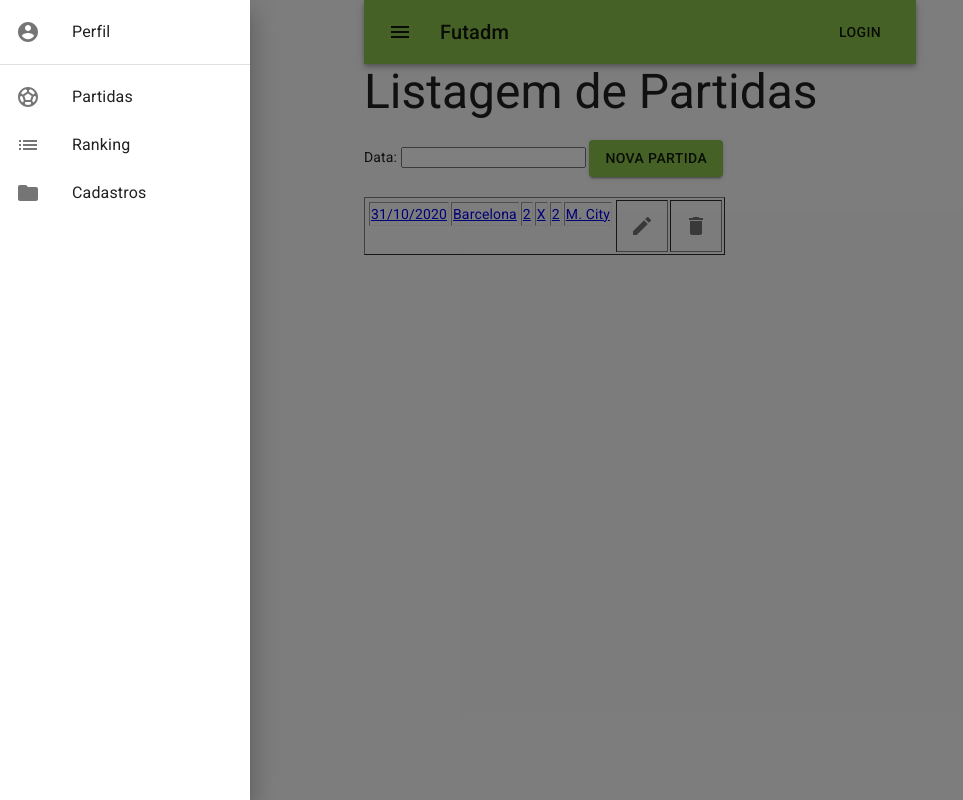
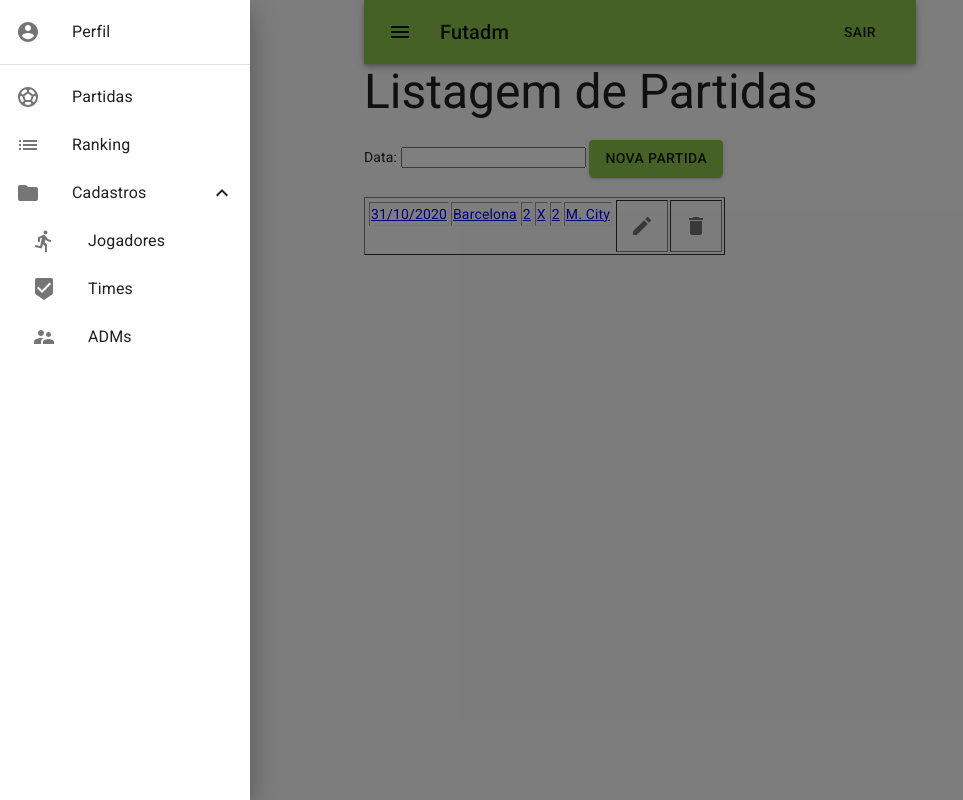
Before and after one commit to dsm-cefet-rj/trabalho-integrado-2020-1-grupo-5, a React (Create React App) app in the folder src/front-end/: page / in a window 1280 px wide. Both pictures are taken after a click on the button 400 px from the left and 32 px from the top of the page. Shown: the whole page, without its empty margins (0-963 px from the left). Built offline with nearby package versions, Linux system fonts and the light colour scheme; data requests are answered from the project's data file.

Commit message:
Adicionando uma Nested List num dos itens do Drawer

```diff
--- a/src/front-end/src/components/layout/AppBar.js
+++ b/src/front-end/src/components/layout/AppBar.js
@@ -32,7 +32,7 @@ export default function ButtonAppBar(props) {
           <Typography variant="h6" className={classes.title}>
             Futadm
           </Typography>
-          <Button color="inherit">Login</Button>
+          <Button color="inherit">Sair</Button>
         </Toolbar>
       </AppBar>
     </div>
--- a/src/front-end/src/components/layout/Drawer.js
+++ b/src/front-end/src/components/layout/Drawer.js
@@ -1,4 +1,5 @@
-import React from 'react';
+import React, {useState} from 'react';
+import { makeStyles } from '@material-ui/core/styles';
 import MUIDrawer from '@material-ui/core/SwipeableDrawer';
 import List from '@material-ui/core/List';
 import ListItem from '@material-ui/core/ListItem';
@@ -9,11 +10,35 @@ import Divider from '@material-ui/core/Divider';
 import AccountCircleIcon from '@material-ui/icons/AccountCircle';
 import SportsSoccerIcon from '@material-ui/icons/SportsSoccer';
 import ListIcon from '@material-ui/icons/List';
+import DirectionsRunIcon from '@material-ui/icons/DirectionsRun';
+import BeenhereIcon from '@material-ui/icons/Beenhere';
+import SupervisorAccountIcon from '@material-ui/icons/SupervisorAccount';
 import FolderIcon from '@material-ui/icons/Folder';
+import Collapse from '@material-ui/core/Collapse';
+import ExpandLess from '@material-ui/icons/ExpandLess';
+import ExpandMore from '@material-ui/icons/ExpandMore';
 import {Link} from "react-router-dom";
 
+const useStyles = makeStyles((theme) => ({
+    root: {
+      width: '100%',
+      maxWidth: 360,
+      backgroundColor: theme.palette.background.paper,
+    },
+    nested: {
+      paddingLeft: theme.spacing(4),
+    },
+  }));
 
 export default function Drawer(props){
+
+    const classes = useStyles();
+    const [open, setOpen] = useState(true);
+
+    const handleClick = () => {
+        setOpen(!open);
+    };
+
 
     return(
         <MUIDrawer anchor="left" open={props.open}
@@ -36,10 +61,29 @@ export default function Drawer(props){
                         <ListItemIcon><ListIcon /></ListItemIcon>
                         <ListItemText primary="Ranking" />
                     </ListItem>
-                    <ListItem button key="Cadastros" onClick={props.toggleDrawerHandler(false)} component={Link} to="/jogadores">
+                    <ListItem button key="Cadastros" onClick={() => {props.toggleDrawerHandler(false);handleClick();}}>
                         <ListItemIcon><FolderIcon /></ListItemIcon>
                         <ListItemText primary="Cadastros" />
+                        {open ? <ExpandLess /> : <ExpandMore />}
                     </ListItem>
+
+                    <Collapse in={open} timeout="auto" unmountOnExit>
+                        <List component="div" disablePadding>
+                            <ListItem button key="Jogadores" className={classes.nested} onClick={props.toggleDrawerHandler(false)} component={Link} to="/jogadores">
+                                <ListItemIcon><DirectionsRunIcon /></ListItemIcon>
+                                <ListItemText primary="Jogadores" />
+                            </ListItem>
+                            <ListItem button key="Times" className={classes.nested} onClick={props.toggleDrawerHandler(false)} component={Link} to="/jogadores">
+                                <ListItemIcon><BeenhereIcon /></ListItemIcon>
+                                <ListItemText primary="Times" />
+                            </ListItem>
+                            <ListItem button key="ADMs" className={classes.nested} onClick={props.toggleDrawerHandler(false)} component={Link} to="/jogadores">
+                                <ListItemIcon><SupervisorAccountIcon/></ListItemIcon>
+                                <ListItemText primary="ADMs" />
+                            </ListItem>
+                        </List>
+                    </Collapse>
+
                 </List>
             </Box>
         </MUIDrawer>
```
